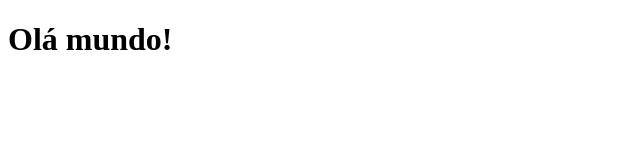
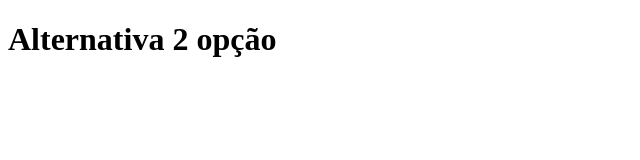
Before and after one commit to Jonasviictor/git-aula-2, a plain HTML site: page index.html in a window 1280 px wide. Shown: the whole page, without its empty margins (0-640 px from the left). Drawn offline with Linux system fonts and the light colour scheme.

Commit message:
uma nova versao

```diff
--- a/index.html
+++ b/index.html
@@ -6,6 +6,6 @@
     <title>Document</title>
 </head>
 <body>
-    <h1>Olá mundo!</h1>
+    <h1>Alternativa 2 opção</h1>
 </body>
 </html>
```
